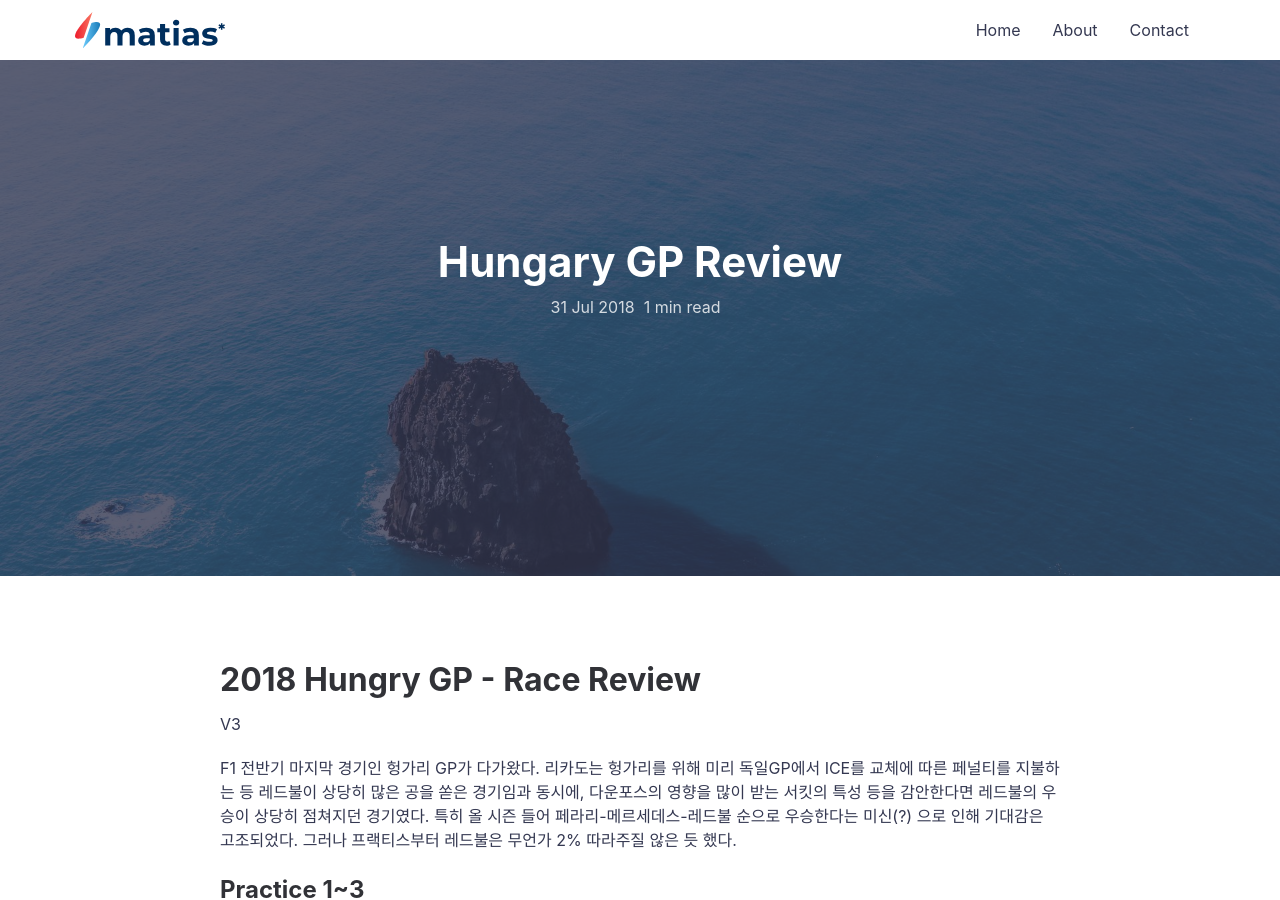
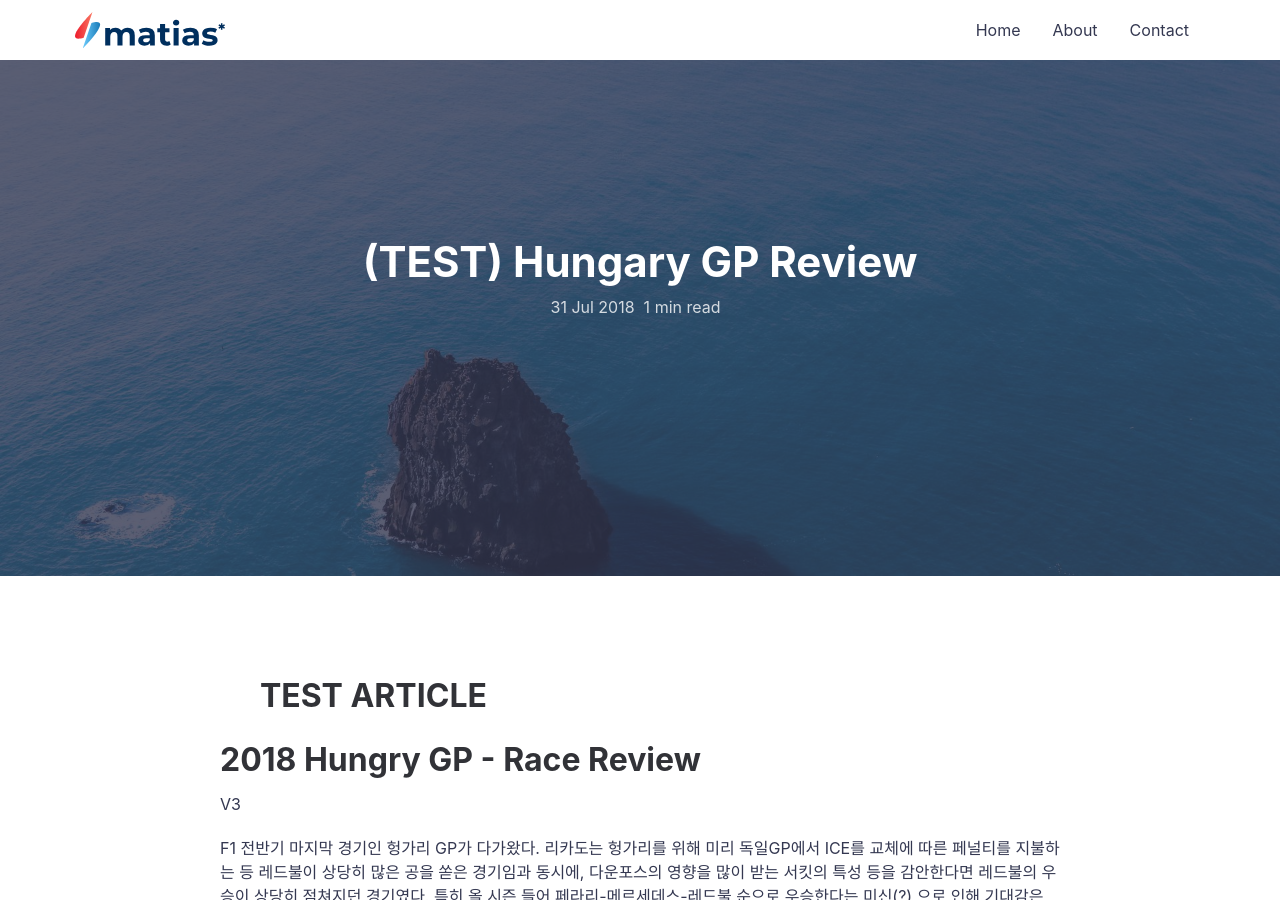
Before and after one commit to san-matias/san-matias.github.io, a Jekyll site: the page built from _posts/2018-07-31-Hungary-GP-Review.md, in a window 1280 px wide and 900 px high. Built offline with Jekyll 4.4.1, drawn with Linux system fonts in a browser that asks for light colours; comment, search, counter and statistics services are not loaded.

Commit message:
commit A

```diff
--- a/_posts/2018-07-31-Hungary-GP-Review.md
+++ b/_posts/2018-07-31-Hungary-GP-Review.md
@@ -1,8 +1,12 @@
 ---
 layout: post
-title: Hungary GP Review
+title: (TEST) Hungary GP Review
 featured-img: sleek
 ---
+
+
+
+> # TEST ARTICLE
 
 # 2018 Hungry GP - Race Review
 
```
